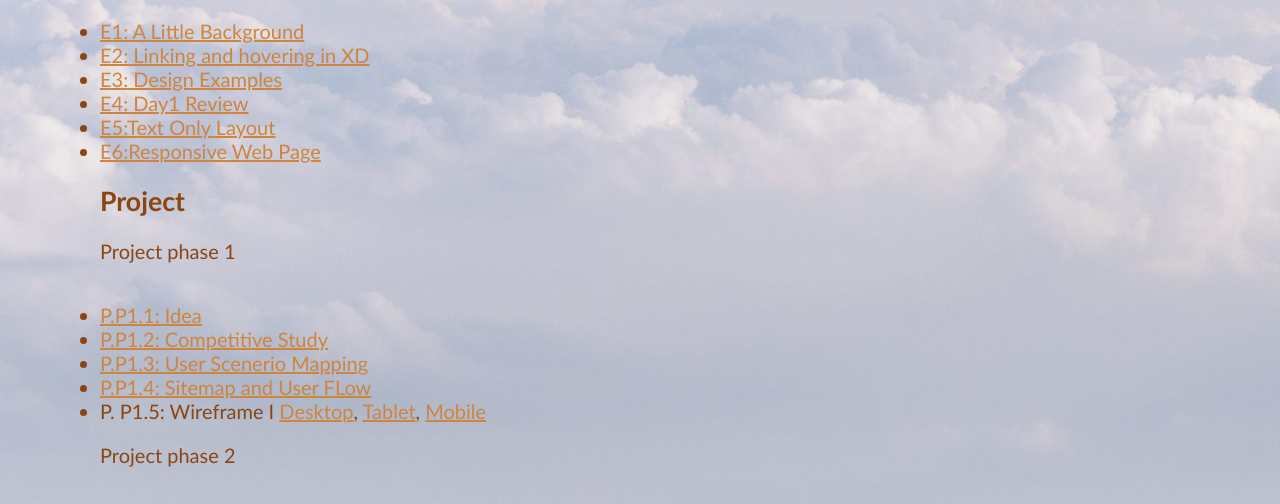
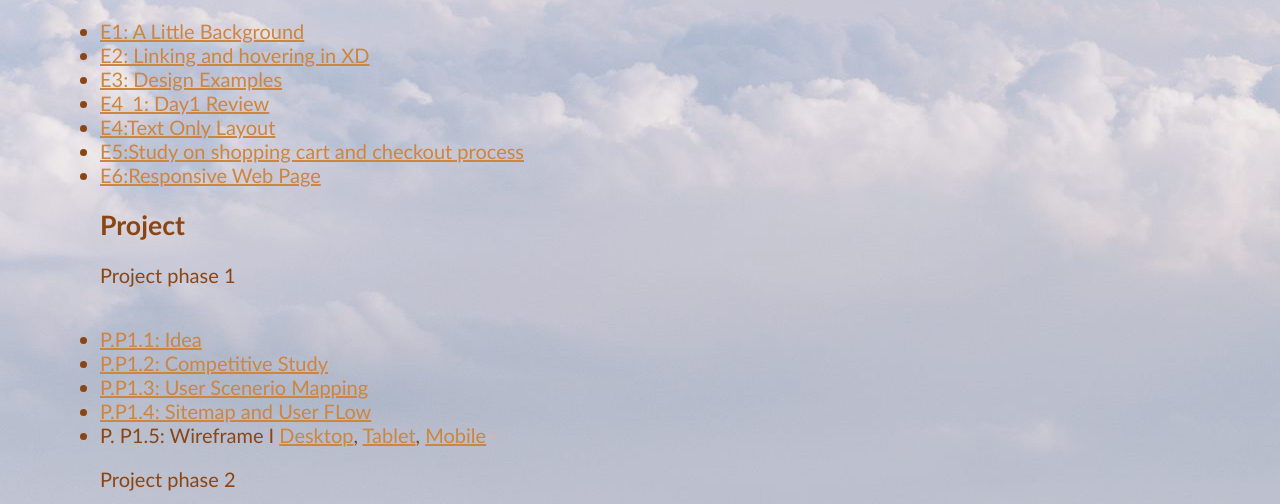
Before and after one commit to BastardMunich/AVT415, a plain HTML site: page index.html in a window 1280 px wide. Shown: the part 213-717 px from the top of the page. Drawn offline with Linux system fonts and the light colour scheme.

Commit message:
Add files via upload

```diff
--- a/index.html
+++ b/index.html
@@ -15,8 +15,9 @@
 			<li><a href="https://www.figma.com/proto/55z9IAKQc8yYICQtKzKLbk/EX1%3A-A-little-Background?node-id=0-1&t=mvUl0e4G2EibmqSi-1">E1: A Little Background</a></li>
 			<li><a href="https://www.figma.com/proto/55z9IAKQc8yYICQtKzKLbk/EX1%3A-A-little-Background?node-id=0-1&t=mvUl0e4G2EibmqSi-1">E2: Linking and hovering in XD</a></li>
 			<li><a href="https://www.figma.com/proto/qfxjdAmHnO0rVjayBDhxvM/Untitled?node-id=3-69&t=vX8h9lLME9ZKpWZN-1">E3: Design Examples</a></li>
-			<li><a href="ex/e4/4_1.html">E4: Day1 Review</a></li>
-			<li><a href="ex/e4/E4.html">E5:Text Only Layout</a></li>
+			<li><a href="ex/e4/4_1.html">E4_1: Day1 Review</a></li>
+			<li><a href="ex/e4/E4.html">E4:Text Only Layout</a></li>
+			<li><a href="https://www.figma.com/proto/gKKhkHqxWnitB0nac996xH/E5--Study-on-shopping-cart-and-checkout-process?node-id=0-1&t=HRwKkUTFyDWG8QtL-1">E5:Study on shopping cart and checkout process</a></li>
 			<li><a href="ex/e6/for_students/index.html">E6:Responsive Web Page</a></li>
 			</ul>
 		</div>
```
